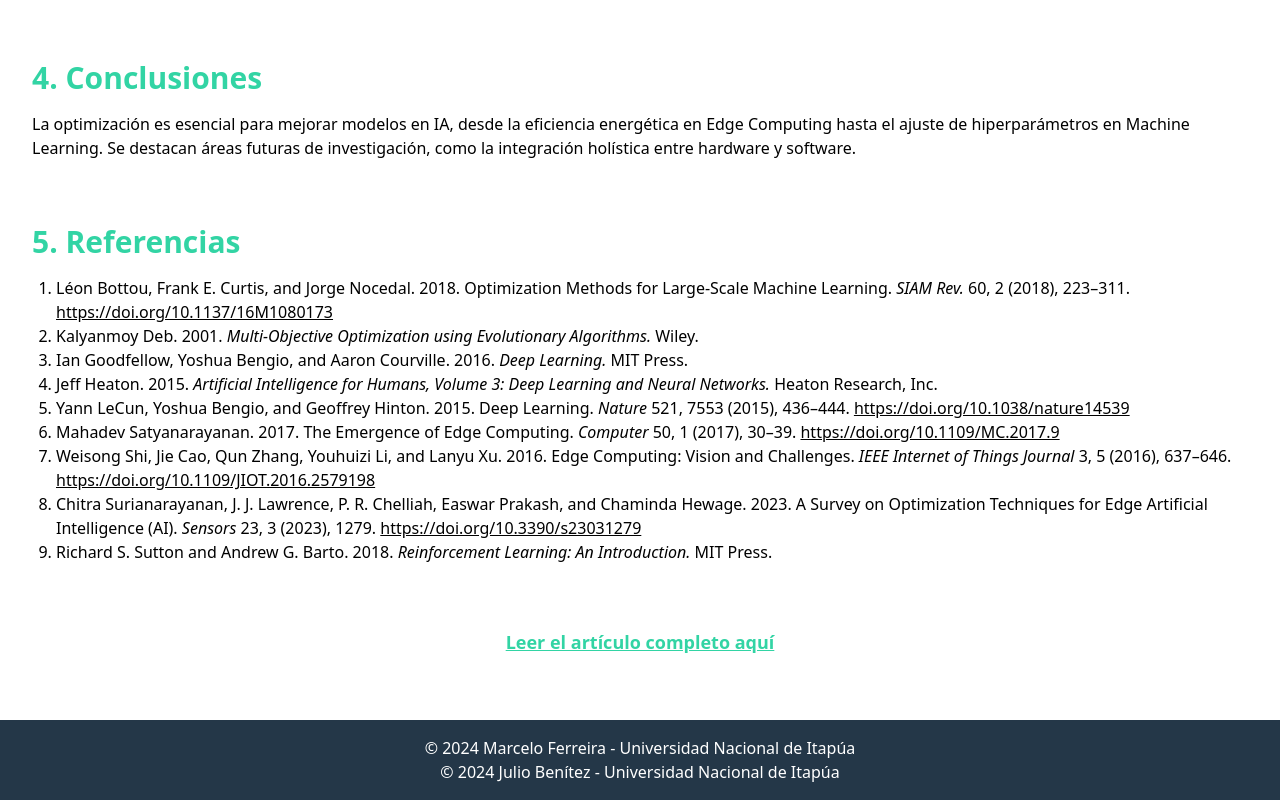
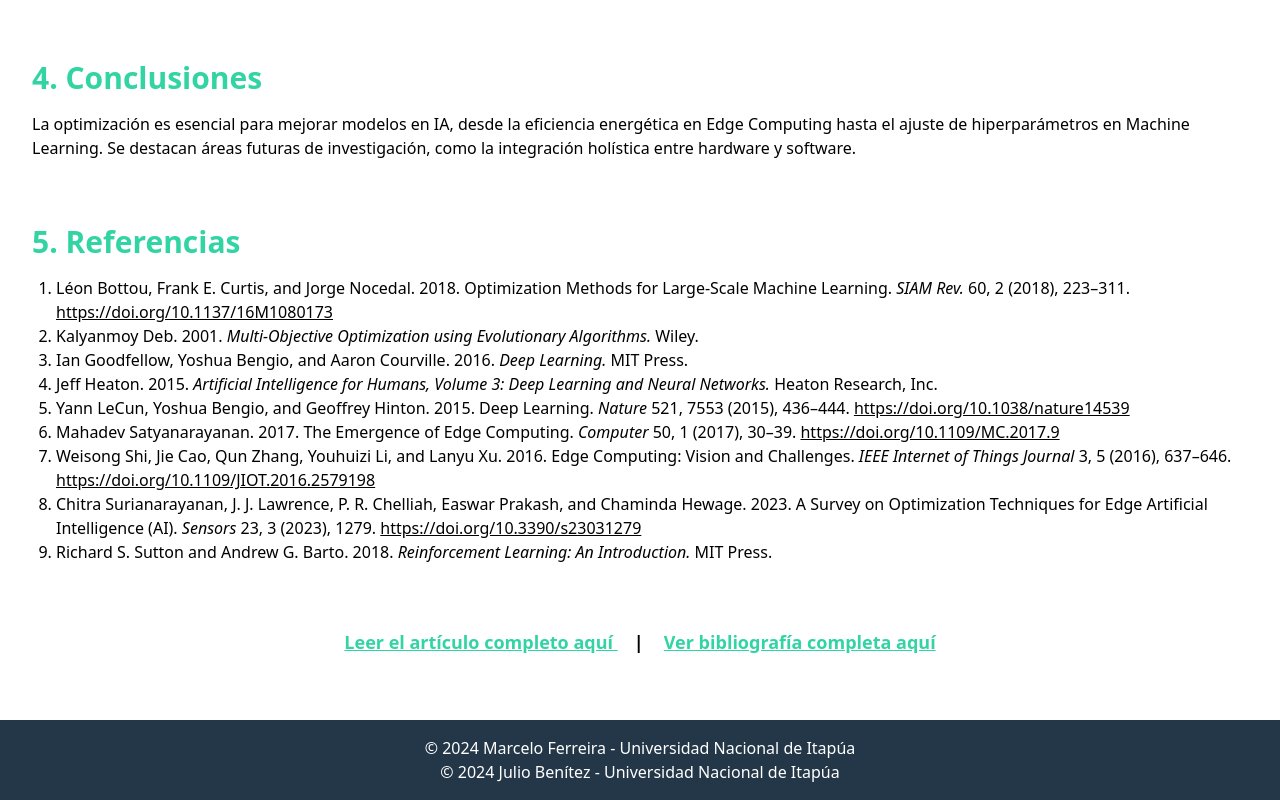
Before and after one commit to JulioLaneri/PortafolioIO, a plain HTML site: page index.html in a window 1280 px wide. Shown: the part 1076-1876 px from the top of the page. Drawn offline with nearby package versions, Linux system fonts and the light colour scheme.

Commit message:
Portafolio Digital

```diff
--- a/index.html
+++ b/index.html
@@ -109,10 +109,18 @@
   <section class="text-center p-8">
     <a href="https://drive.google.com/file/d/17LHrDMCUoaKqwUG_IlqjFXRLg9b8epiw/view?usp=sharing"
        target="_blank"
-       class="text-[var(--custom-green)] underline text-lg font-bold">
+       class="text-[var(--custom-green)] underline text-lg font-bold mr-4">
       Leer el artículo completo aquí
     </a>
+    <span class="text-lg font-bold">|</span>
+    <a href="https://drive.google.com/file/d/17LHrDMCUoaKqwUG_IlqjFXRLg9b8epiw/view?usp=sharing"
+       target="_blank"
+       class="text-[var(--custom-green)] underline text-lg font-bold ml-4">
+      Ver bibliografía completa aquí
+    </a>
   </section>
+
+
 
 
   <!-- Footer -->
```
